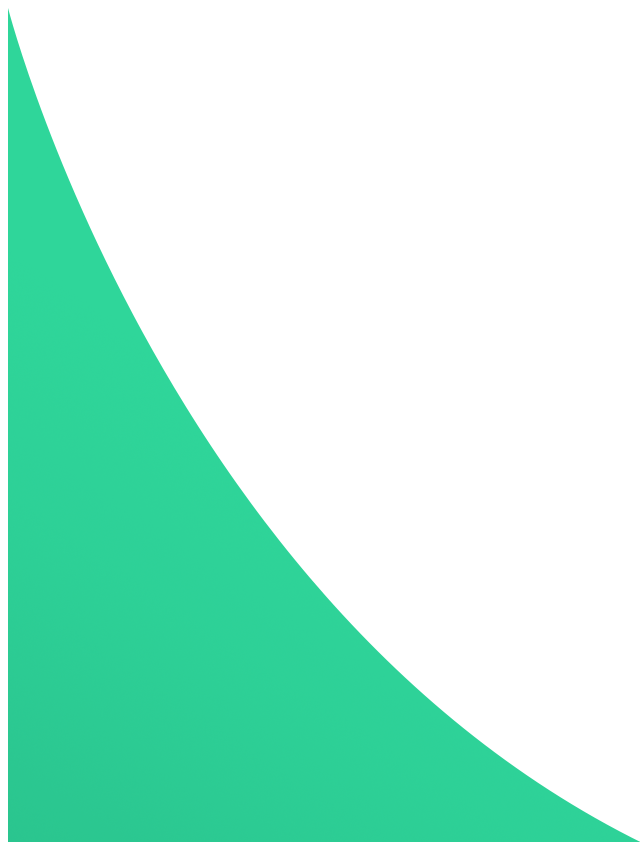
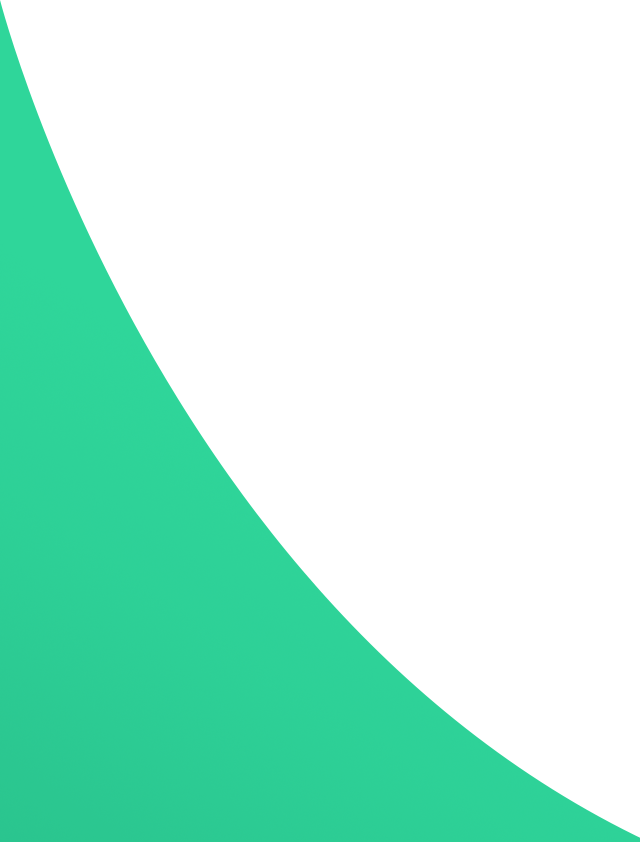
Before and after one commit to cbimpomg/Attendance-System-App, a plain HTML site: page HTML/login.html in a window 1280 px wide. Shown: the top 842 px of the page, without its empty margins (0-640 px from the left). Drawn offline with Linux system fonts and the light colour scheme.

Commit message:
connect login css by html

```diff
--- a/HTML/login.html
+++ b/HTML/login.html
@@ -3,6 +3,8 @@
     <head>
         <title>Login</title>
         <meta name="viewport" content="width=device-width,initial-scale=1">
+        <link rel="stylesheet" href="../CSS/login.css">
+
     </head>
     <body>
         <img class="wave" src="../Images/wave.png">
```
